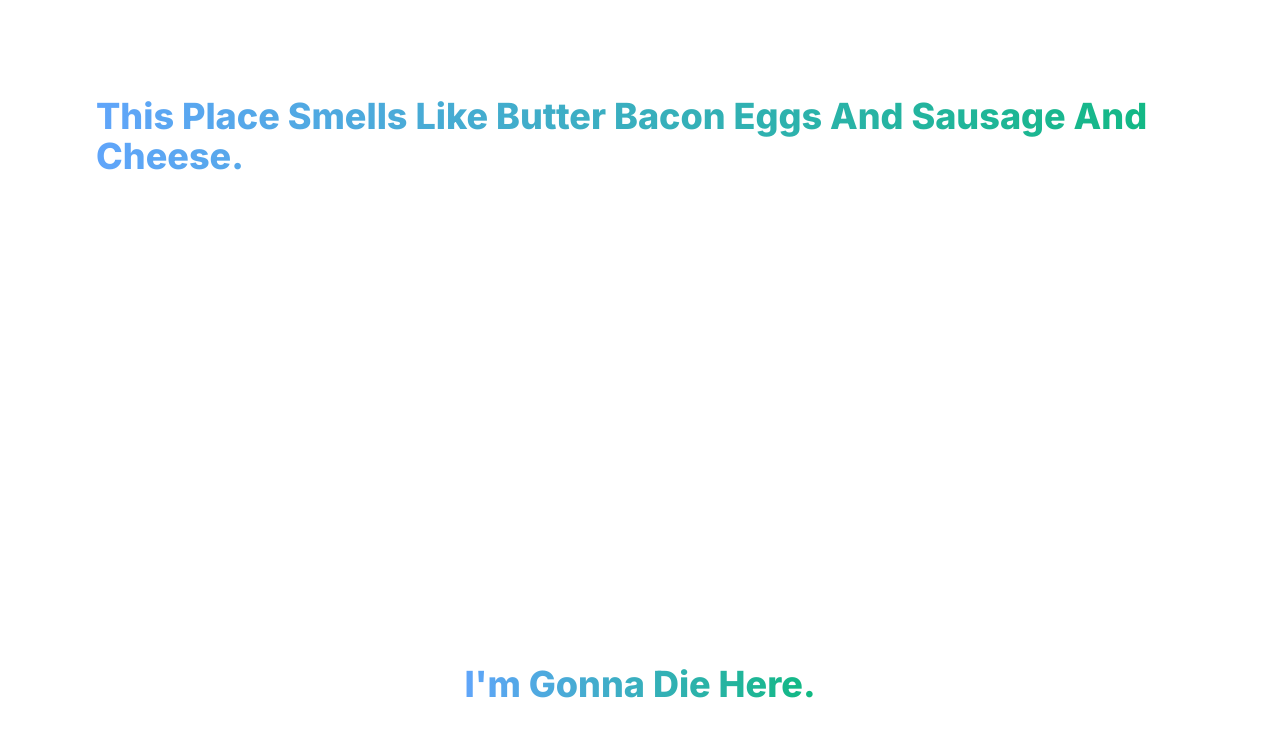
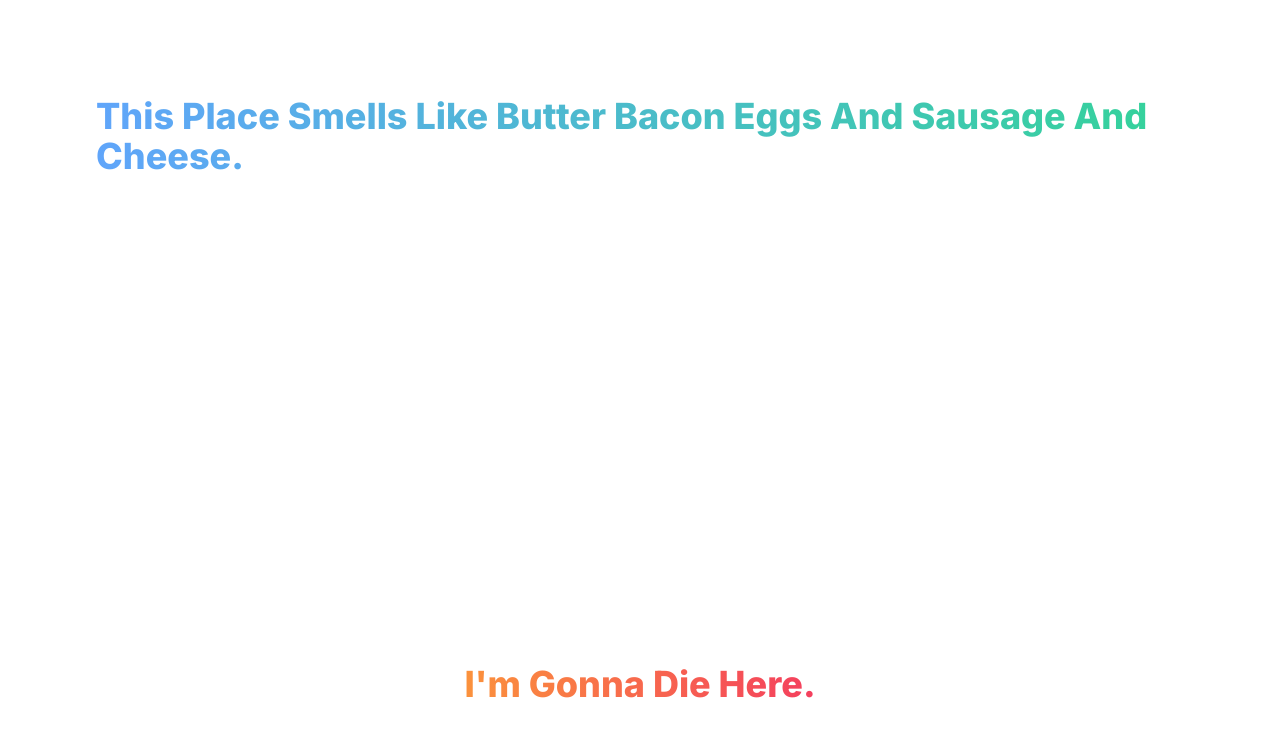
Before and after one commit to timons-AI/standard-intern, a Next.js app in the folder standard-intern/: page / in a window 1280 px wide. Shown: the top 736 px of the page. Built offline with nearby package versions, Linux system fonts and the light colour scheme.

Commit message:
Update page.tsx
ff

```diff
--- a/standard-intern/src/app/page.tsx
+++ b/standard-intern/src/app/page.tsx
@@ -1,12 +1,10 @@
-import Image from 'next/image'
-
 export default function Home() {
   return (
     <main className="flex min-h-screen flex-col items-center justify-between p-24">
-      <p className=' text-4xl font-extrabold bg-clip-text bg-gradient-to-r from-blue-400 to-emerald-500 text-transparent capitalize'>
+      <p className=' text-4xl font-extrabold bg-clip-text bg-gradient-to-r from-blue-400 to-emerald-400 text-transparent capitalize'>
         This place smells like butter bacon eggs and sausage and cheese.
       </p>
-      <p className=' text-4xl font-extrabold bg-clip-text bg-gradient-to-r from-blue-400 to-emerald-500 text-transparent capitalize'>
+      <p className=' text-4xl font-extrabold bg-clip-text bg-gradient-to-r from-orange-400 to-rose-500 text-transparent capitalize'>
         I'm gonna die here.
       </p>
 
```
